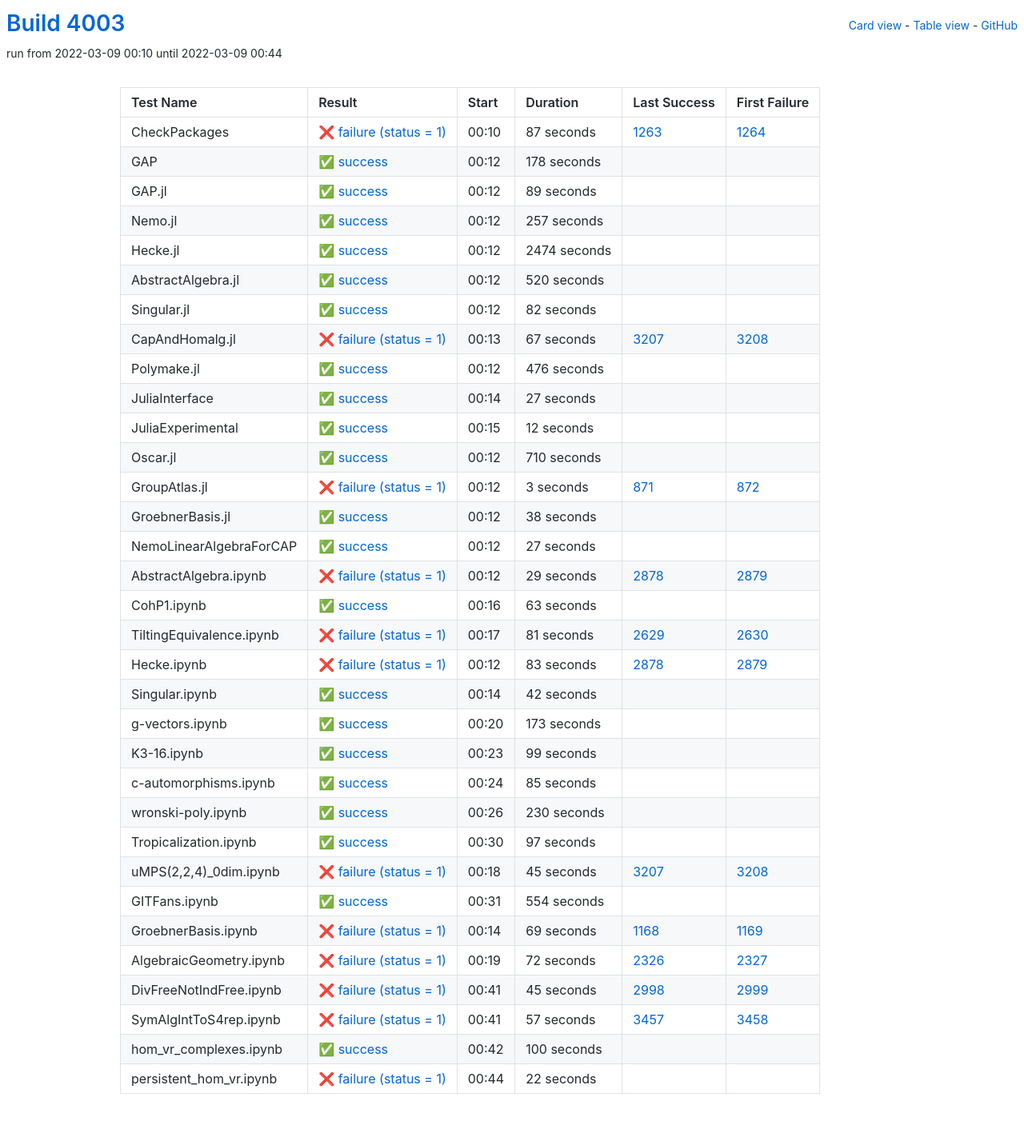
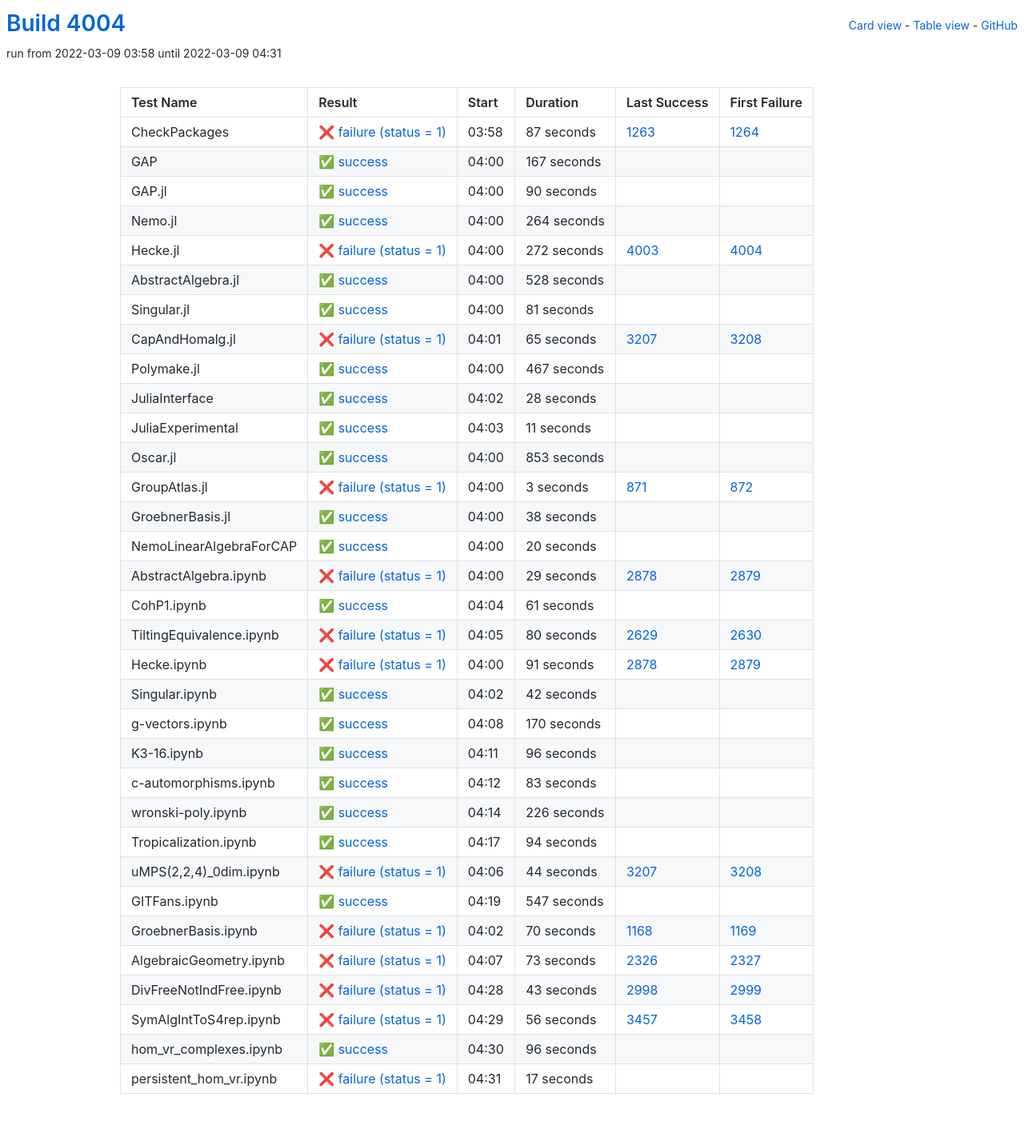
Before and after one commit to oscar-system/oscar-ci-status-stable, a Jekyll site: the page built from table.html, in a window 1280 px wide. Shown: the whole page at 80% size. Built offline with Jekyll 4.4.1, drawn with Linux system fonts in a browser that asks for light colours.

Commit message:
Build #4004

```diff
--- a/_data/ci.yml
+++ b/_data/ci.yml
@@ -1,6 +1,6 @@
 ---
-build: 4003
-build_url: https://oscarci.mathematik.uni-kl.de/job/oscar-stable/4003/
+build: 4004
+build_url: https://oscarci.mathematik.uni-kl.de/job/oscar-stable/4004/
 job: oscar-stable
 organization: oscar-system
 repo: oscar-ci-status-stable
@@ -8,8 +8,8 @@ repourl: https://github.com/oscar-system/oscar-ci-status-stable
 tests:
 - name: CheckPackages
   id: checkpackages
-  log: https://oscarci.mathematik.uni-kl.de/job/oscar-stable/4003/artifact/logs/build-4003/CheckPackages.log
-  start: 2022-03-09 00:10
+  log: https://oscarci.mathematik.uni-kl.de/job/oscar-stable/4004/artifact/logs/build-4004/CheckPackages.log
+  start: 2022-03-09 03:58
   success: false
   exitcode: 1
   status: failure
@@ -20,140 +20,140 @@ tests:
   first_failure_url: https://oscarci.mathematik.uni-kl.de/job/oscar-stable/1264/
 - name: GAP
   id: gap
-  log: https://oscarci.mathematik.uni-kl.de/job/oscar-stable/4003/artifact/logs/build-4003/GAP.log
-  start: 2022-03-09 00:12
+  log: https://oscarci.mathematik.uni-kl.de/job/oscar-stable/4004/artifact/logs/build-4004/GAP.log
+  start: 2022-03-09 04:00
   success: true
   exitcode: 0
   status: success
-  duration: 178
+  duration: 167
   last_success: false
   last_success_url:
   first_failure: false
   first_failure_url:
 - name: GAP.jl
   id: gap-jl
-  log: https://oscarci.mathematik.uni-kl.de/job/oscar-stable/4003/artifact/logs/build-4003/GAP.jl.log
-  start: 2022-03-09 00:12
+  log: https://oscarci.mathematik.uni-kl.de/job/oscar-stable/4004/artifact/logs/build-4004/GAP.jl.log
+  start: 2022-03-09 04:00
   success: true
   exitcode: 0
   status: success
-  duration: 89
+  duration: 90
   last_success: false
   last_success_url:
   first_failure: false
   first_failure_url:
 - name: Nemo.jl
   id: nemo-jl
-  log: https://oscarci.mathematik.uni-kl.de/job/oscar-stable/4003/artifact/logs/build-4003/Nemo.jl.log
-  start: 2022-03-09 00:12
+  log: https://oscarci.mathematik.uni-kl.de/job/oscar-stable/4004/artifact/logs/build-4004/Nemo.jl.log
+  start: 2022-03-09 04:00
   success: true
   exitcode: 0
   status: success
-  duration: 257
+  duration: 264
   last_success: false
   last_success_url:
   first_failure: false
   first_failure_url:
 - name: Hecke.jl
   id: hecke-jl
-  log: https://oscarci.mathematik.uni-kl.de/job/oscar-stable/4003/artifact/logs/build-4003/Hecke.jl.log
-  start: 2022-03-09 00:12
+  log: https://oscarci.mathematik.uni-kl.de/job/oscar-stable/4004/artifact/logs/build-4004/Hecke.jl.log
+  start: 2022-03-09 04:00
+  success: false
+  exitcode: 1
+  status: failure
+  duration: 272
+  last_success: 4003
+  last_success_url: https://oscarci.mathematik.uni-kl.de/job/oscar-stable/4003/
+  first_failure: 4004
+  first_failure_url: https://oscarci.mathematik.uni-kl.de/job/oscar-stable/4004/
+- name: AbstractAlgebra.jl
+  id: abstractalgebra-jl
+  log: https://oscarci.mathematik.uni-kl.de/job/oscar-stable/4004/artifact/logs/build-4004/AbstractAlgebra.jl.log
+  start: 2022-03-09 04:00
   success: true
   exitcode: 0
   status: success
-  duration: 2474
-  last_success: false
-  last_success_url:
-  first_failure: false
-  first_failure_url:
-- name: AbstractAlgebra.jl
-  id: abstractalgebra-jl
-  log: https://oscarci.mathematik.uni-kl.de/job/oscar-stable/4003/artifact/logs/build-4003/AbstractAlgebra.jl.log
-  start: 2022-03-09 00:12
-  success: true
-  exitcode: 0
-  status: success
-  duration: 520
+  duration: 528
   last_success: false
   last_success_url:
   first_failure: false
   first_failure_url:
 - name: Singular.jl
   id: singular-jl
-  log: https://oscarci.mathematik.uni-kl.de/job/oscar-stable/4003/artifact/logs/build-4003/Singular.jl.log
-  start: 2022-03-09 00:12
+  log: https://oscarci.mathematik.uni-kl.de/job/oscar-stable/4004/artifact/logs/build-4004/Singular.jl.log
+  start: 2022-03-09 04:00
   success: true
   exitcode: 0
   status: success
-  duration: 82
+  duration: 81
   last_success: false
   last_success_url:
   first_failure: false
   first_failure_url:
 - name: CapAndHomalg.jl
   id: capandhomalg-jl
-  log: https://oscarci.mathematik.uni-kl.de/job/oscar-stable/4003/artifact/logs/build-4003/CapAndHomalg.jl.log
-  start: 2022-03-09 00:13
+  log: https://oscarci.mathematik.uni-kl.de/job/oscar-stable/4004/artifact/logs/build-4004/CapAndHomalg.jl.log
+  start: 2022-03-09 04:01
   success: false
   exitcode: 1
   status: failure
-  duration: 67
+  duration: 65
   last_success: 3207
   last_success_url: https://oscarci.mathematik.uni-kl.de/job/oscar-stable/3207/
   first_failure: 3208
   first_failure_url: https://oscarci.mathematik.uni-kl.de/job/oscar-stable/3208/
 - name: Polymake.jl
   id: polymake-jl
-  log: https://oscarci.mathematik.uni-kl.de/job/oscar-stable/4003/artifact/logs/build-4003/Polymake.jl.log
-  start: 2022-03-09 00:12
+  log: https://oscarci.mathematik.uni-kl.de/job/oscar-stable/4004/artifact/logs/build-4004/Polymake.jl.log
+  start: 2022-03-09 04:00
   success: true
   exitcode: 0
   status: success
-  duration: 476
+  duration: 467
   last_success: false
   last_success_url:
   first_failure: false
   first_failure_url:
 - name: JuliaInterface
   id: juliainterface
-  log: https://oscarci.mathematik.uni-kl.de/job/oscar-stable/4003/artifact/logs/build-4003/JuliaInterface.log
-  start: 2022-03-09 00:14
+  log: https://oscarci.mathematik.uni-kl.de/job/oscar-stable/4004/artifact/logs/build-4004/JuliaInterface.log
+  start: 2022-03-09 04:02
   success: true
   exitcode: 0
   status: success
-  duration: 27
+  duration: 28
   last_success: false
   last_success_url:
   first_failure: false
   first_failure_url:
 - name: JuliaExperimental
   id: juliaexperimental
-  log: https://oscarci.mathematik.uni-kl.de/job/oscar-stable/4003/artifact/logs/build-4003/JuliaExperimental.log
-  start: 2022-03-09 00:15
+  log: https://oscarci.mathematik.uni-kl.de/job/oscar-stable/4004/artifact/logs/build-4004/JuliaExperimental.log
+  start: 2022-03-09 04:03
   success: true
   exitcode: 0
   status: success
-  duration: 12
+  duration: 11
   last_success: false
   last_success_url:
   first_failure: false
   first_failure_url:
 - name: Oscar.jl
   id: oscar-jl
-  log: https://oscarci.mathematik.uni-kl.de/job/oscar-stable/4003/artifact/logs/build-4003/Oscar.jl.log
-  start: 2022-03-09 00:12
+  log: https://oscarci.mathematik.uni-kl.de/job/oscar-stable/4004/artifact/logs/build-4004/Oscar.jl.log
+  start: 2022-03-09 04:00
   success: true
   exitcode: 0
   status: success
-  duration: 710
+  duration: 853
   last_success: false
   last_success_url:
   first_failure: false
   first_failure_url:
 - name: GroupAtlas.jl
   id: groupatlas-jl
-  log: https://oscarci.mathematik.uni-kl.de/job/oscar-stable/4003/artifact/logs/build-4003/GroupAtlas.jl.log
-  start: 2022-03-09 00:12
+  log: https://oscarci.mathematik.uni-kl.de/job/oscar-stable/4004/artifact/logs/build-4004/GroupAtlas.jl.log
+  start: 2022-03-09 04:00
   success: false
   exitcode: 1
   status: failure
@@ -164,8 +164,8 @@ tests:
   first_failure_url: https://oscarci.mathematik.uni-kl.de/job/oscar-stable/872/
 - name: GroebnerBasis.jl
   id: groebnerbasis-jl
-  log: https://oscarci.mathematik.uni-kl.de/job/oscar-stable/4003/artifact/logs/build-4003/GroebnerBasis.jl.log
-  start: 2022-03-09 00:12
+  log: https://oscarci.mathematik.uni-kl.de/job/oscar-stable/4004/artifact/logs/build-4004/GroebnerBasis.jl.log
+  start: 2022-03-09 04:00
   success: true
   exitcode: 0
   status: success
@@ -176,20 +176,20 @@ tests:
   first_failure_url:
 - name: NemoLinearAlgebraForCAP
   id: nemolinearalgebraforcap
-  log: https://oscarci.mathematik.uni-kl.de/job/oscar-stable/4003/artifact/logs/build-4003/NemoLinearAlgebraForCAP.log
-  start: 2022-03-09 00:12
+  log: https://oscarci.mathematik.uni-kl.de/job/oscar-stable/4004/artifact/logs/build-4004/NemoLinearAlgebraForCAP.log
+  start: 2022-03-09 04:00
   success: true
   exitcode: 0
   status: success
-  duration: 27
+  duration: 20
   last_success: false
   last_success_url:
   first_failure: false
   first_failure_url:
 - name: AbstractAlgebra.ipynb
   id: abstractalgebra-ipynb
-  log: https://oscarci.mathematik.uni-kl.de/job/oscar-stable/4003/artifact/logs/build-4003/AbstractAlgebra.ipynb.log
-  start: 2022-03-09 00:12
+  log: https://oscarci.mathematik.uni-kl.de/job/oscar-stable/4004/artifact/logs/build-4004/AbstractAlgebra.ipynb.log
+  start: 2022-03-09 04:00
   success: false
   exitcode: 1
   status: failure
@@ -200,44 +200,44 @@ tests:
   first_failure_url: https://oscarci.mathematik.uni-kl.de/job/oscar-stable/2879/
 - name: CohP1.ipynb
   id: cohp1-ipynb
-  log: https://oscarci.mathematik.uni-kl.de/job/oscar-stable/4003/artifact/logs/build-4003/CohP1.ipynb.log
-  start: 2022-03-09 00:16
+  log: https://oscarci.mathematik.uni-kl.de/job/oscar-stable/4004/artifact/logs/build-4004/CohP1.ipynb.log
+  start: 2022-03-09 04:04
   success: true
   exitcode: 0
   status: success
-  duration: 63
+  duration: 61
   last_success: false
   last_success_url:
   first_failure: false
   first_failure_url:
 - name: TiltingEquivalence.ipynb
   id: tiltingequivalence-ipynb
-  log: https://oscarci.mathematik.uni-kl.de/job/oscar-stable/4003/artifact/logs/build-4003/TiltingEquivalence.ipynb.log
-  start: 2022-03-09 00:17
+  log: https://oscarci.mathematik.uni-kl.de/job/oscar-stable/4004/artifact/logs/build-4004/TiltingEquivalence.ipynb.log
+  start: 2022-03-09 04:05
   success: false
   exitcode: 1
   status: failure
-  duration: 81
+  duration: 80
   last_success: 2629
   last_success_url: https://oscarci.mathematik.uni-kl.de/job/oscar-stable/2629/
   first_failure: 2630
   first_failure_url: https://oscarci.mathematik.uni-kl.de/job/oscar-stable/2630/
 - name: Hecke.ipynb
   id: hecke-ipynb
-  log: https://oscarci.mathematik.uni-kl.de/job/oscar-stable/4003/artifact/logs/build-4003/Hecke.ipynb.log
-  start: 2022-03-09 00:12
+  log: https://oscarci.mathematik.uni-kl.de/job/oscar-stable/4004/artifact/logs/build-4004/Hecke.ipynb.log
+  start: 2022-03-09 04:00
   success: false
   exitcode: 1
   status: failure
-  duration: 83
+  duration: 91
   last_success: 2878
   last_success_url: https://oscarci.mathematik.uni-kl.de/job/oscar-stable/2878/
   first_failure: 2879
   first_failure_url: https://oscarci.mathematik.uni-kl.de/job/oscar-stable/2879/
 - name: Singular.ipynb
   id: singular-ipynb
-  log: https://oscarci.mathematik.uni-kl.de/job/oscar-stable/4003/artifact/logs/build-4003/Singular.ipynb.log
-  start: 2022-03-09 00:14
+  log: https://oscarci.mathematik.uni-kl.de/job/oscar-stable/4004/artifact/logs/build-4004/Singular.ipynb.log
+  start: 2022-03-09 04:02
   success: true
   exitcode: 0
   status: success
@@ -248,156 +248,156 @@ tests:
   first_failure_url:
 - name: g-vectors.ipynb
   id: g-vectors-ipynb
-  log: https://oscarci.mathematik.uni-kl.de/job/oscar-stable/4003/artifact/logs/build-4003/g-vectors.ipynb.log
-  start: 2022-03-09 00:20
+  log: https://oscarci.mathematik.uni-kl.de/job/oscar-stable/4004/artifact/logs/build-4004/g-vectors.ipynb.log
+  start: 2022-03-09 04:08
   success: true
   exitcode: 0
   status: success
-  duration: 173
+  duration: 170
   last_success: false
   last_success_url:
   first_failure: false
   first_failure_url:
 - name: K3-16.ipynb
   id: k3-16-ipynb
-  log: https://oscarci.mathematik.uni-kl.de/job/oscar-stable/4003/artifact/logs/build-4003/K3-16.ipynb.log
-  start: 2022-03-09 00:23
+  log: https://oscarci.mathematik.uni-kl.de/job/oscar-stable/4004/artifact/logs/build-4004/K3-16.ipynb.log
+  start: 2022-03-09 04:11
   success: true
   exitcode: 0
   status: success
-  duration: 99
+  duration: 96
   last_success: false
   last_success_url:
   first_failure: false
   first_failure_url:
 - name: c-automorphisms.ipynb
   id: c-automorphisms-ipynb
-  log: https://oscarci.mathematik.uni-kl.de/job/oscar-stable/4003/artifact/logs/build-4003/c-automorphisms.ipynb.log
-  start: 2022-03-09 00:24
+  log: https://oscarci.mathematik.uni-kl.de/job/oscar-stable/4004/artifact/logs/build-4004/c-automorphisms.ipynb.log
+  start: 2022-03-09 04:12
   success: true
   exitcode: 0
   status: success
-  duration: 85
+  duration: 83
   last_success: false
   last_success_url:
   first_failure: false
   first_failure_url:
 - name: wronski-poly.ipynb
   id: wronski-poly-ipynb
-  log: https://oscarci.mathematik.uni-kl.de/job/oscar-stable/4003/artifact/logs/build-4003/wronski-poly.ipynb.log
-  start: 2022-03-09 00:26
+  log: https://oscarci.mathematik.uni-kl.de/job/oscar-stable/4004/artifact/logs/build-4004/wronski-poly.ipynb.log
+  start: 2022-03-09 04:14
   success: true
   exitcode: 0
   status: success
-  duration: 230
+  duration: 226
   last_success: false
   last_success_url:
   first_failure: false
   first_failure_url:
 - name: Tropicalization.ipynb
   id: tropicalization-ipynb
-  log: https://oscarci.mathematik.uni-kl.de/job/oscar-stable/4003/artifact/logs/build-4003/Tropicalization.ipynb.log
-  start: 2022-03-09 00:30
+  log: https://oscarci.mathematik.uni-kl.de/job/oscar-stable/4004/artifact/logs/build-4004/Tropicalization.ipynb.log
+  start: 2022-03-09 04:17
   success: true
   exitcode: 0
   status: success
-  duration: 97
+  duration: 94
   last_success: false
   last_success_url:
   first_failure: false
   first_failure_url:
 - name: uMPS(2,2,4)_0dim.ipynb
   id: umps-2-2-4-0dim-ipynb
-  log: https://oscarci.mathematik.uni-kl.de/job/oscar-stable/4003/artifact/logs/build-4003/uMPS-2-2-4-_0dim.ipynb.log
-  start: 2022-03-09 00:18
+  log: https://oscarci.mathematik.uni-kl.de/job/oscar-stable/4004/artifact/logs/build-4004/uMPS-2-2-4-_0dim.ipynb.log
+  start: 2022-03-09 04:06
   success: false
   exitcode: 1
   status: failure
-  duration: 45
+  duration: 44
   last_success: 3207
   last_success_url: https://oscarci.mathematik.uni-kl.de/job/oscar-stable/3207/
   first_failure: 3208
   first_failure_url: https://oscarci.mathematik.uni-kl.de/job/oscar-stable/3208/
 - name: GITFans.ipynb
   id: gitfans-ipynb
-  log: https://oscarci.mathematik.uni-kl.de/job/oscar-stable/4003/artifact/logs/build-4003/GITFans.ipynb.log
-  start: 2022-03-09 00:31
+  log: https://oscarci.mathematik.uni-kl.de/job/oscar-stable/4004/artifact/logs/build-4004/GITFans.ipynb.log
+  start: 2022-03-09 04:19
   success: true
   exitcode: 0
   status: success
-  duration: 554
+  duration: 547
   last_success: false
   last_success_url:
   first_failure: false
   first_failure_url:
 - name: GroebnerBasis.ipynb
   id: groebnerbasis-ipynb
-  log: https://oscarci.mathematik.uni-kl.de/job/oscar-stable/4003/artifact/logs/build-4003/GroebnerBasis.ipynb.log
-  start: 2022-03-09 00:14
+  log: https://oscarci.mathematik.uni-kl.de/job/oscar-stable/4004/artifact/logs/build-4004/GroebnerBasis.ipynb.log
+  start: 2022-03-09 04:02
   success: false
   exitcode: 1
   status: failure
-  duration: 69
+  duration: 70
   last_success: 1168
   last_success_url: https://oscarci.mathematik.uni-kl.de/job/oscar-stable/1168/
   first_failure: 1169
   first_failure_url: https://oscarci.mathematik.uni-kl.de/job/oscar-stable/1169/
 - name: AlgebraicGeometry.ipynb
   id: algebraicgeometry-ipynb
-  log: https://oscarci.mathematik.uni-kl.de/job/oscar-stable/4003/artifact/logs/build-4003/AlgebraicGeometry.ipynb.log
-  start: 2022-03-09 00:19
+  log: https://oscarci.mathematik.uni-kl.de/job/oscar-stable/4004/artifact/logs/build-4004/AlgebraicGeometry.ipynb.log
+  start: 2022-03-09 04:07
   success: false
   exitcode: 1
   status: failure
-  duration: 72
+  duration: 73
   last_success: 2326
   last_success_url: https://oscarci.mathematik.uni-kl.de/job/oscar-stable/2326/
   first_failure: 2327
   first_failure_url: https://oscarci.mathematik.uni-kl.de/job/oscar-stable/2327/
 - name: DivFreeNotIndFree.ipynb
   id: divfreenotindfree-ipynb
-  log: https://oscarci.mathematik.uni-kl.de/job/oscar-stable/4003/artifact/logs/build-4003/DivFreeNotIndFree.ipynb.log
-  start: 2022-03-09 00:41
+  log: https://oscarci.mathematik.uni-kl.de/job/oscar-stable/4004/artifact/logs/build-4004/DivFreeNotIndFree.ipynb.log
+  start: 2022-03-09 04:28
   success: false
   exitcode: 1
   status: failure
-  duration: 45
+  duration: 43
   last_success: 2998
   last_success_url: https://oscarci.mathematik.uni-kl.de/job/oscar-stable/2998/
   first_failure: 2999
   first_failure_url: https://oscarci.mathematik.uni-kl.de/job/oscar-stable/2999/
 - name: SymAlgIntToS4rep.ipynb
   id: symalginttos4rep-ipynb
-  log: https://oscarci.mathematik.uni-kl.de/job/oscar-stable/4003/artifact/logs/build-4003/SymAlgIntToS4rep.ipynb.log
-  start: 2022-03-09 00:41
+  log: https://oscarci.mathematik.uni-kl.de/job/oscar-stable/4004/artifact/logs/build-4004/SymAlgIntToS4rep.ipynb.log
+  start: 2022-03-09 04:29
   success: false
   exitcode: 1
   status: failure
-  duration: 57
+  duration: 56
   last_success: 3457
   last_success_url: https://oscarci.mathematik.uni-kl.de/job/oscar-stable/3457/
   first_failure: 3458
   first_failure_url: https://oscarci.mathematik.uni-kl.de/job/oscar-stable/3458/
 - name: hom_vr_complexes.ipynb
   id: hom-vr-complexes-ipynb
-  log: https://oscarci.mathematik.uni-kl.de/job/oscar-stable/4003/artifact/logs/build-4003/hom_vr_complexes.ipynb.log
-  start: 2022-03-09 00:42
+  log: https://oscarci.mathematik.uni-kl.de/job/oscar-stable/4004/artifact/logs/build-4004/hom_vr_complexes.ipynb.log
+  start: 2022-03-09 04:30
   success: true
   exitcode: 0
   status: success
-  duration: 100
+  duration: 96
   last_success: false
   last_success_url:
   first_failure: false
   first_failure_url:
 - name: persistent_hom_vr.ipynb
   id: persistent-hom-vr-ipynb
-  log: https://oscarci.mathematik.uni-kl.de/job/oscar-stable/4003/artifact/logs/build-4003/persistent_hom_vr.ipynb.log
-  start: 2022-03-09 00:44
+  log: https://oscarci.mathematik.uni-kl.de/job/oscar-stable/4004/artifact/logs/build-4004/persistent_hom_vr.ipynb.log
+  start: 2022-03-09 04:31
   success: false
   exitcode: 1
   status: failure
-  duration: 22
+  duration: 17
   last_success: false
   last_success_url:
   first_failure: false
```
Also changed, not shown: README.md.
